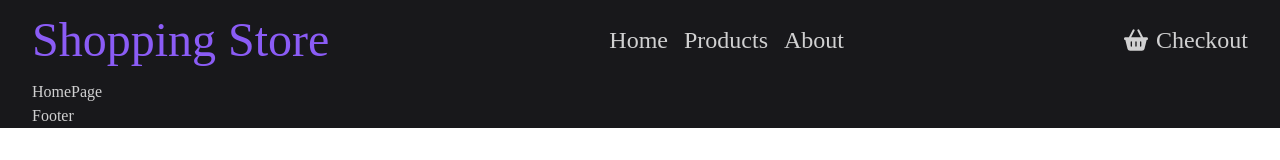
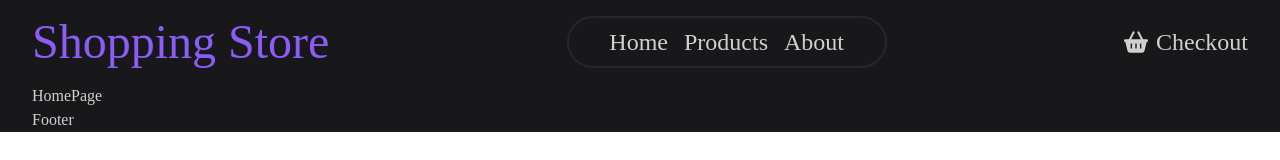
Before and after one commit to mohammadfaramarzi1/react-shopping-store-1, a React (Vite) app: page / in a window 1280 px wide. Shown: the top 160 px of the page. Built offline with nearby package versions, Linux system fonts and the light colour scheme; no server answers.

Commit message:
feat:complete  template navabr

```diff
--- a/src/components/templates/Navbar.jsx
+++ b/src/components/templates/Navbar.jsx
@@ -7,7 +7,7 @@ function Navbar() {
       <Link to="/" className="font-DosisBold text-5xl text-violet-500 hover:text-violet-700 transition-colors delay-75">
         <h1>Shopping Store</h1>
       </Link>
-      <ul className="flex justify-between gap-4 text-2xl child-hover:text-violet-400 child:transition-colors child:delay-75">
+      <ul className="flex justify-center gap-4 w-80 py-2 px-4 border-2 border-zinc-800 rounded-full text-2xl child-hover:text-violet-400 child:transition-colors child:delay-75">
         <li>
           <Link to="/">Home</Link>
         </li>
```
